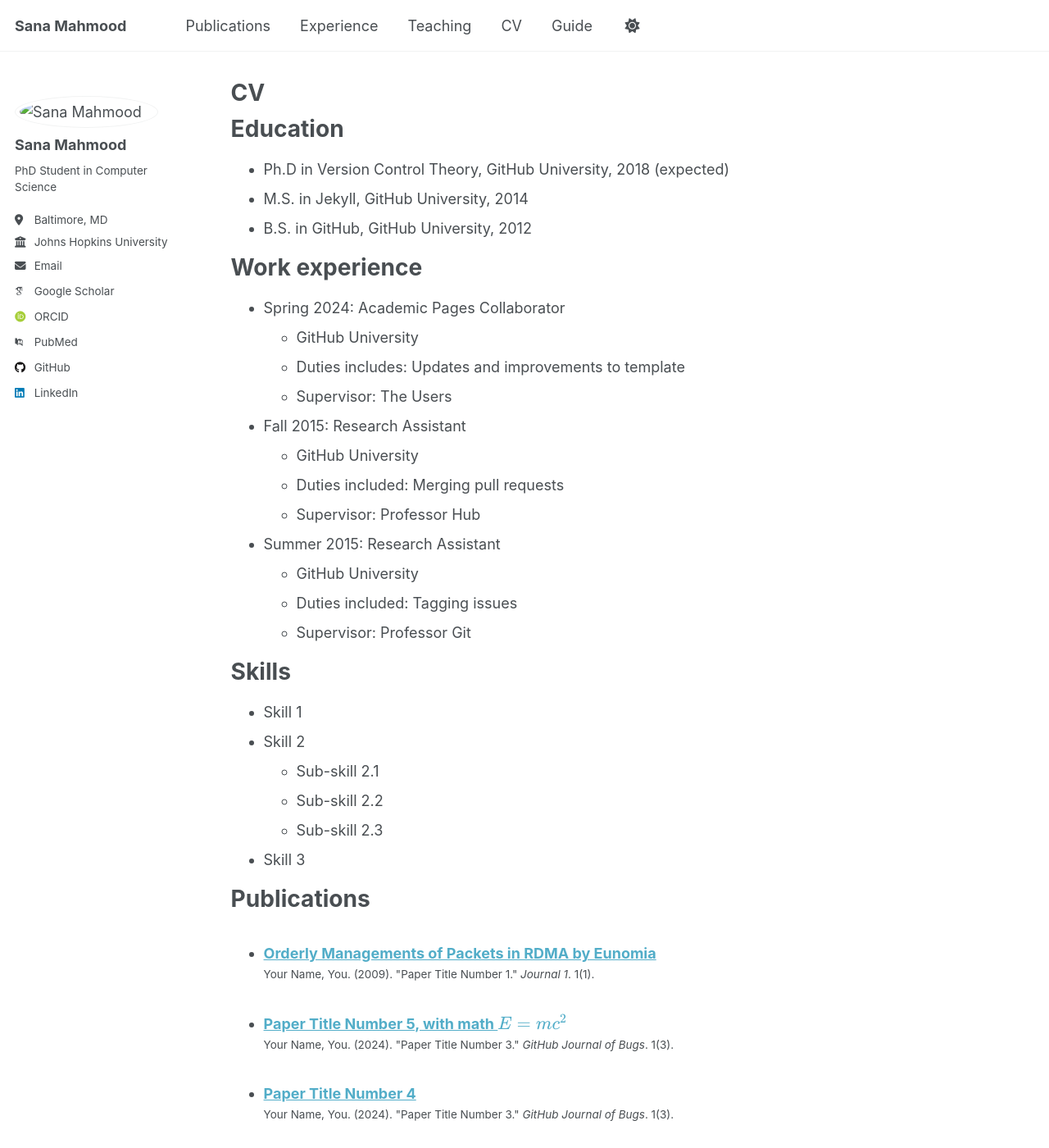
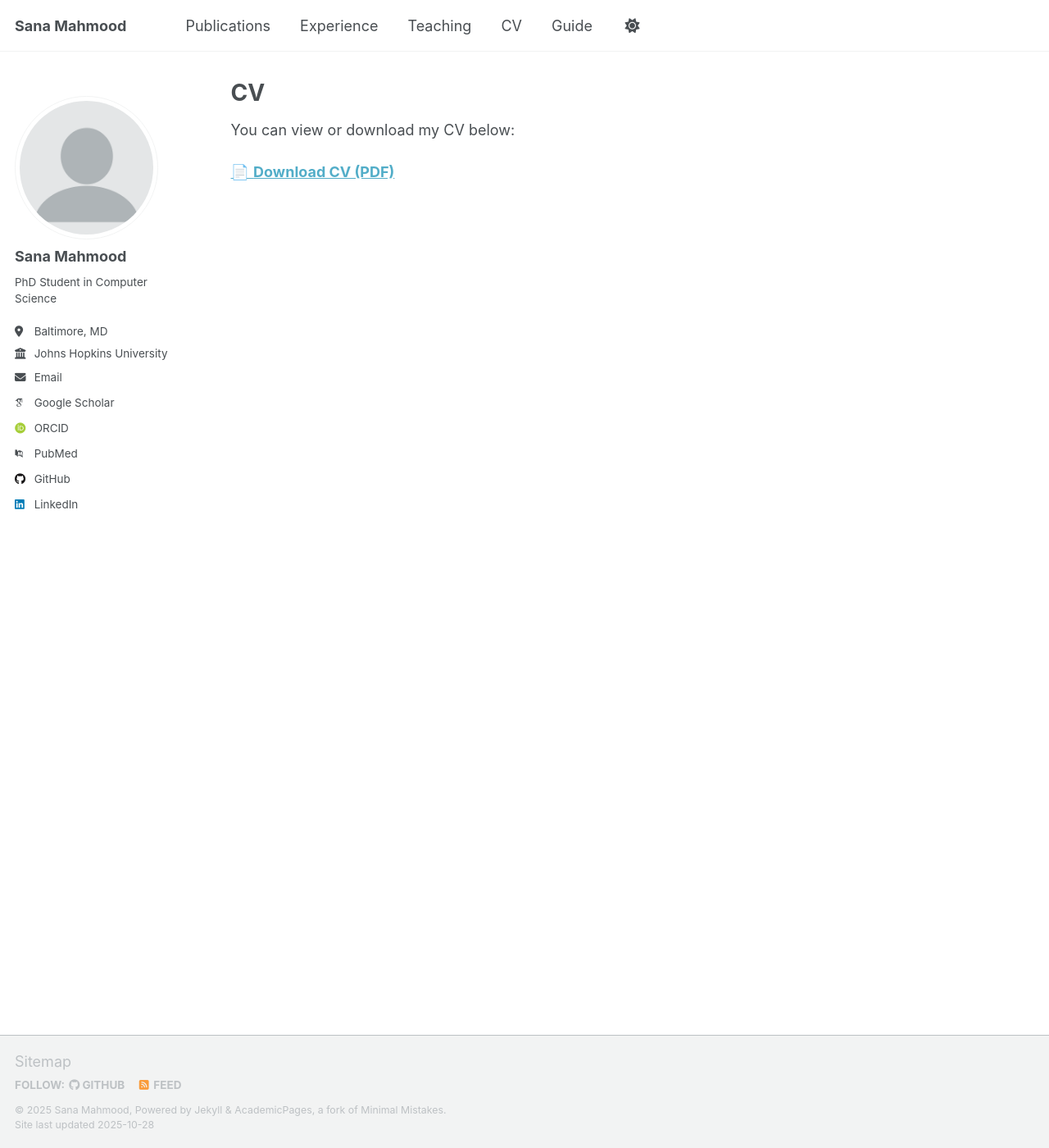
Before and after one commit to sana-mahmood/sana-mahmood.github.io, a Jekyll site: the page built from _pages/cv.md, in a window 1280 px wide and 1400 px high. Shown: the whole window at 82% size. Built offline with Jekyll 4.4.1, drawn with Linux system fonts in a browser that asks for light colours; some web fonts are replaced; a script that is not in the unit is left out; some of the changed text lies outside the part shown.

Commit message:
cv adding

```diff
--- a/_config.yml
+++ b/_config.yml
@@ -23,7 +23,7 @@ repository               : "sana-mahmood/sana-mahmood.github.io"
 #               Additional customization can be done by editing /_includes/author-profile.html
 author:
   # Biographic information
-  avatar           : "images/profile.png"
+  avatar           : "profile.png"
   name             : "Sana Mahmood"
   pronouns         : # example: "she/her"
   bio              : "PhD Student in Computer Science"
--- a/_pages/cv.md
+++ b/_pages/cv.md
@@ -7,58 +7,7 @@ redirect_from:
   - /resume
 ---
 
-{% include base_path %}
 
-Education
-======
-* Ph.D in Version Control Theory, GitHub University, 2018 (expected)
-* M.S. in Jekyll, GitHub University, 2014
-* B.S. in GitHub, GitHub University, 2012
+You can view or download my CV below:
 
-Work experience
-======
-* Spring 2024: Academic Pages Collaborator
-  * GitHub University
-  * Duties includes: Updates and improvements to template
-  * Supervisor: The Users
-
-* Fall 2015: Research Assistant
-  * GitHub University
-  * Duties included: Merging pull requests
-  * Supervisor: Professor Hub
-
-* Summer 2015: Research Assistant
-  * GitHub University
-  * Duties included: Tagging issues
-  * Supervisor: Professor Git
-
-Skills
-======
-* Skill 1
-* Skill 2
-  * Sub-skill 2.1
-  * Sub-skill 2.2
-  * Sub-skill 2.3
-* Skill 3
-
-Publications
-======
-  <ul>{% for post in site.publications reversed %}
-    {% include archive-single-cv.html %}
-  {% endfor %}</ul>
-
-Talks
-======
-  <ul>{% for post in site.talks reversed %}
-    {% include archive-single-talk-cv.html  %}
-  {% endfor %}</ul>
-
-Teaching
-======
-  <ul>{% for post in site.teaching reversed %}
-    {% include archive-single-cv.html %}
-  {% endfor %}</ul>
-
-Service and leadership
-======
-* Currently signed in to 43 different slack teams
+[📄 **Download CV (PDF)**](../files/SanaMahmoodCV.pdf){:target="_blank"}
```
Also changed, not shown: 2 other files.
